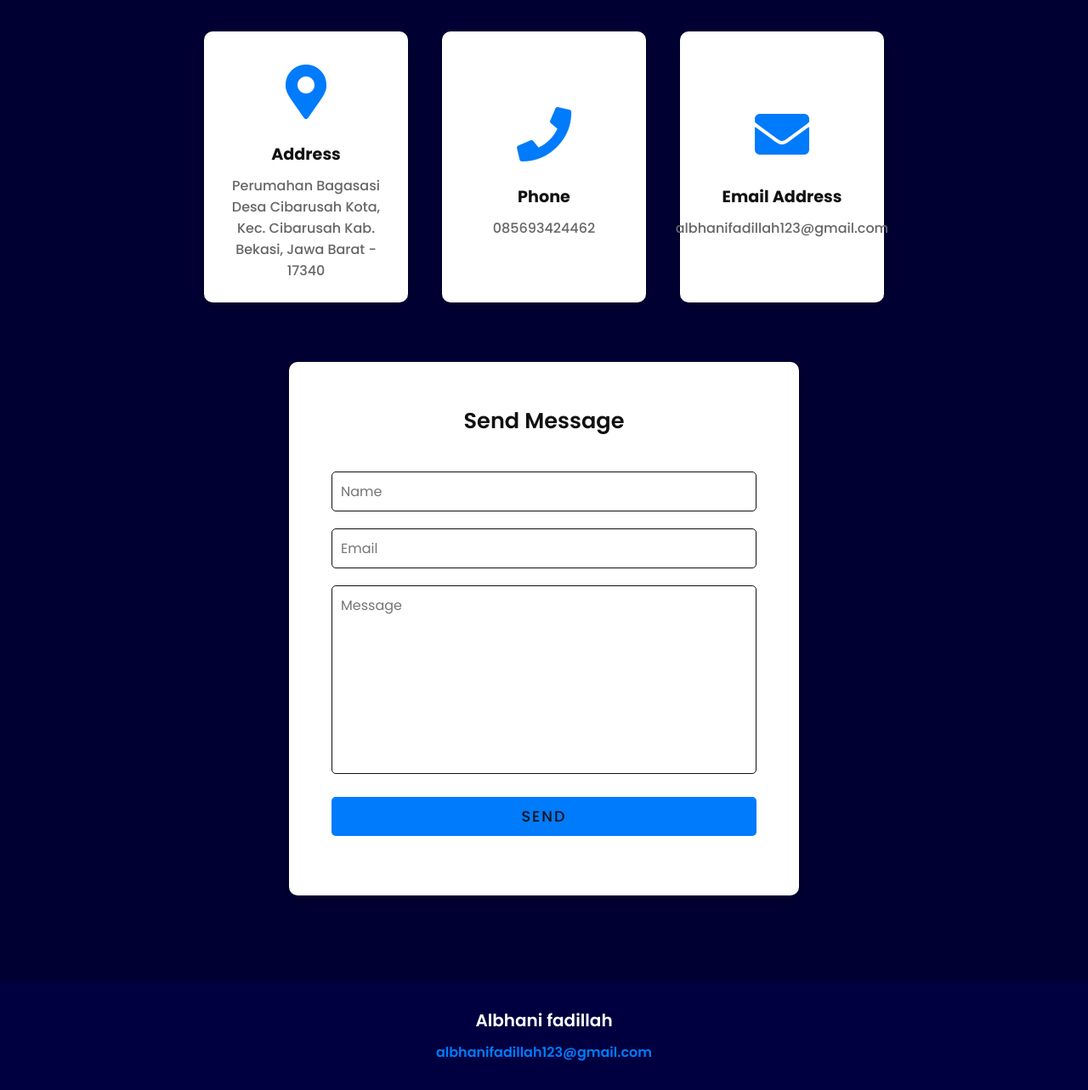
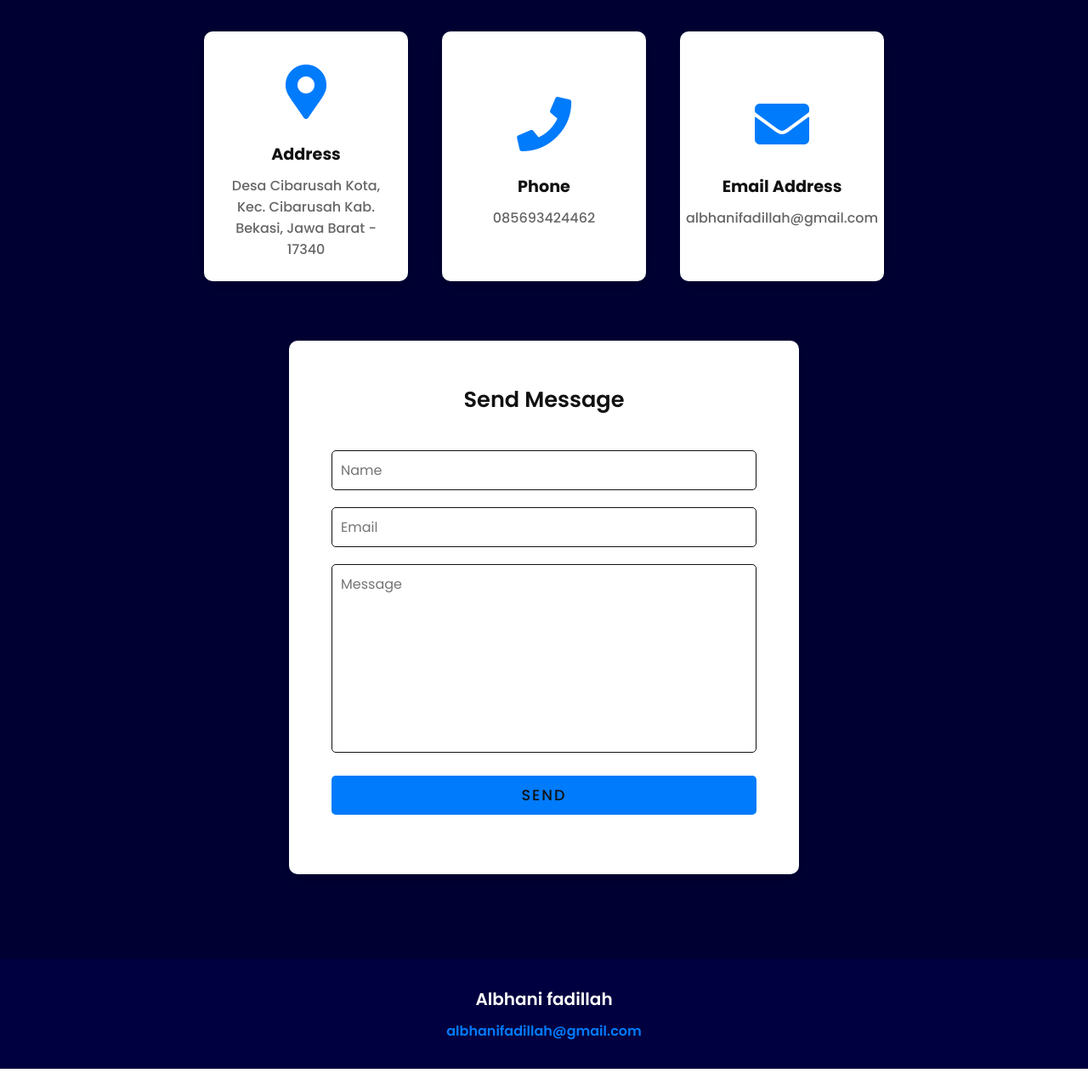
Before and after one commit to perkedelSapi/Web-Portofolio, a plain HTML site: page index.html in a window 1280 px wide. Shown: the part 3745-5028 px from the top of the page at 85% size. After the commit the page ends 5003 px from the top, so only its background shows below. Drawn offline with Linux system fonts and the light colour scheme.

Commit message:
Update index.html

```diff
--- a/index.html
+++ b/index.html
@@ -160,7 +160,7 @@
             </div>
             <div class="info">
               <h3>Address</h3>
-              <span>Perumahan Bagasasi
+              <span>
                 Desa Cibarusah Kota, Kec. Cibarusah
                 Kab. Bekasi, Jawa Barat - 17340</span>
             </div>
@@ -180,7 +180,7 @@
             </div>
             <div class="info">
               <h3>Email Address</h3>
-              <span>albhanifadillah123@gmail.com</span>
+              <span>albhanifadillah@gmail.com</span>
             </div>
           </div>
         <div class="row">
@@ -205,7 +205,7 @@
 
     <footer class="footer">
       <span class="footer-title">Albhani fadillah</span>
-      <p><a href="#">albhanifadillah123@gmail.com</a></p>
+      <p><a href="#">albhanifadillah@gmail.com</a></p>
     </footer>
 
     <script src="script.js" charset="utf-8"></script>
```
